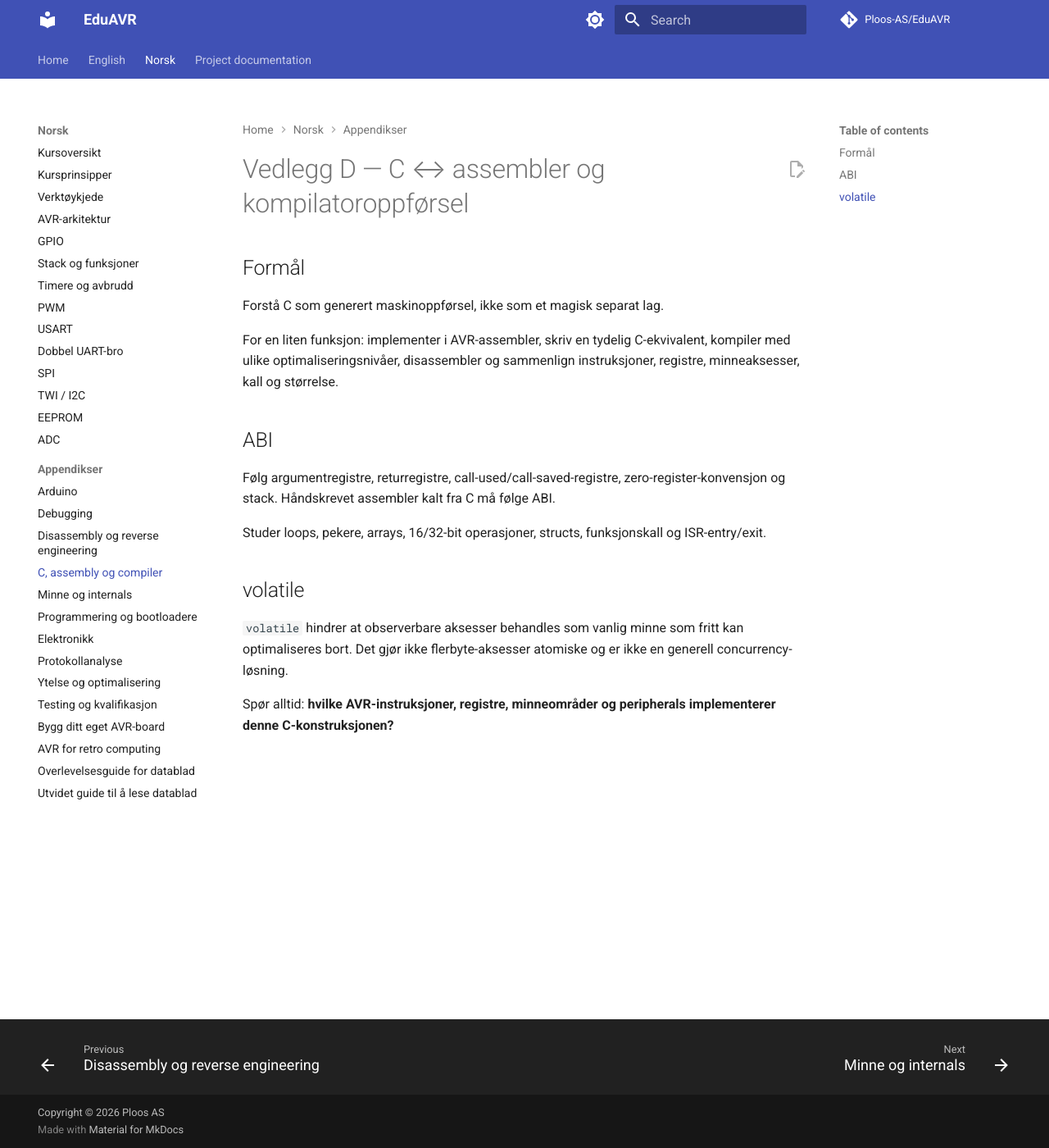
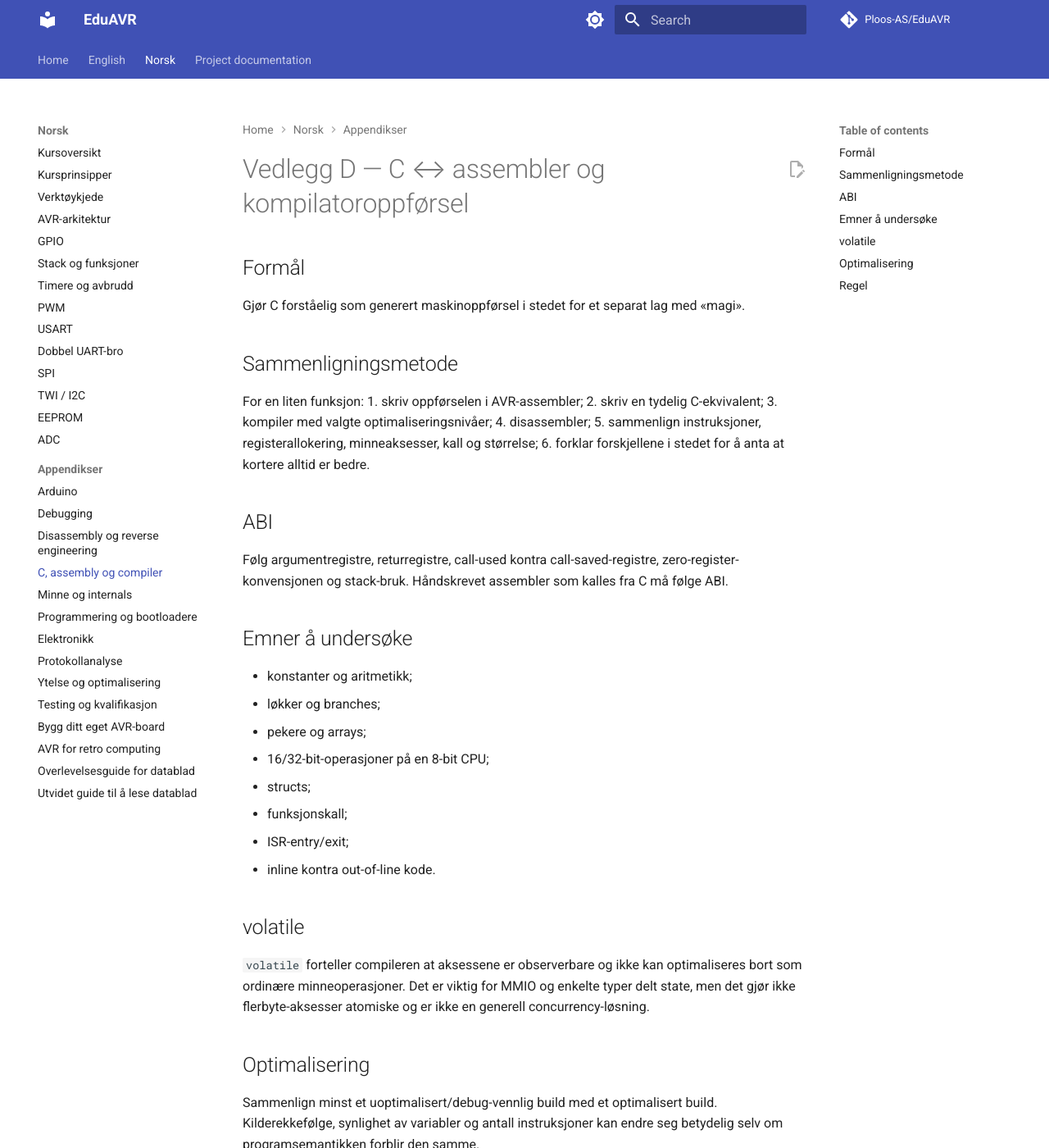
Before and after one commit to Ploos-AS/EduAVR, an MkDocs documentation site: the page built from docs/no/vedlegg-d-c-assembler-kompilator.md, in a window 1280 px wide and 1400 px high. Shown: the whole window at 82% size. Built offline with MkDocs 1.6.1 and Material for MkDocs 9.7.7, drawn with Linux system fonts in a browser that asks for light colours; comment, search, counter and statistics services are not loaded; some of the changed text lies outside the part shown.

Commit message:
docs: bring Norwegian appendix D to semantic parity

```diff
--- a/docs/no/vedlegg-d-c-assembler-kompilator.md
+++ b/docs/no/vedlegg-d-c-assembler-kompilator.md
@@ -1,16 +1,35 @@
 # Vedlegg D — C ↔ assembler og kompilatoroppførsel
 
 ## Formål
-Forstå C som generert maskinoppførsel, ikke som et magisk separat lag.
+Gjør C forståelig som generert maskinoppførsel i stedet for et separat lag med «magi».
 
-For en liten funksjon: implementer i AVR-assembler, skriv en tydelig C-ekvivalent, kompiler med ulike optimaliseringsnivåer, disassembler og sammenlign instruksjoner, registre, minneaksesser, kall og størrelse.
+## Sammenligningsmetode
+For en liten funksjon:
+1. skriv oppførselen i AVR-assembler;
+2. skriv en tydelig C-ekvivalent;
+3. kompiler med valgte optimaliseringsnivåer;
+4. disassembler;
+5. sammenlign instruksjoner, registerallokering, minneaksesser, kall og størrelse;
+6. forklar forskjellene i stedet for å anta at kortere alltid er bedre.
 
 ## ABI
-Følg argumentregistre, returregistre, call-used/call-saved-registre, zero-register-konvensjon og stack. Håndskrevet assembler kalt fra C må følge ABI.
+Følg argumentregistre, returregistre, call-used kontra call-saved-registre, zero-register-konvensjonen og stack-bruk. Håndskrevet assembler som kalles fra C må følge ABI.
 
-Studer loops, pekere, arrays, 16/32-bit operasjoner, structs, funksjonskall og ISR-entry/exit.
+## Emner å undersøke
+- konstanter og aritmetikk;
+- løkker og branches;
+- pekere og arrays;
+- 16/32-bit-operasjoner på en 8-bit CPU;
+- structs;
+- funksjonskall;
+- ISR-entry/exit;
+- inline kontra out-of-line kode.
 
 ## volatile
-`volatile` hindrer at observerbare aksesser behandles som vanlig minne som fritt kan optimaliseres bort. Det gjør ikke flerbyte-aksesser atomiske og er ikke en generell concurrency-løsning.
+`volatile` forteller compileren at aksessene er observerbare og ikke kan optimaliseres bort som ordinære minneoperasjoner. Det er viktig for MMIO og enkelte typer delt state, men det gjør ikke flerbyte-aksesser atomiske og er ikke en generell concurrency-løsning.
 
+## Optimalisering
+Sammenlign minst et uoptimalisert/debug-vennlig build med et optimalisert build. Kilderekkefølge, synlighet av variabler og antall instruksjoner kan endre seg betydelig selv om programsemantikken forblir den samme.
+
+## Regel
 Spør alltid: **hvilke AVR-instruksjoner, registre, minneområder og peripherals implementerer denne C-konstruksjonen?**
```
